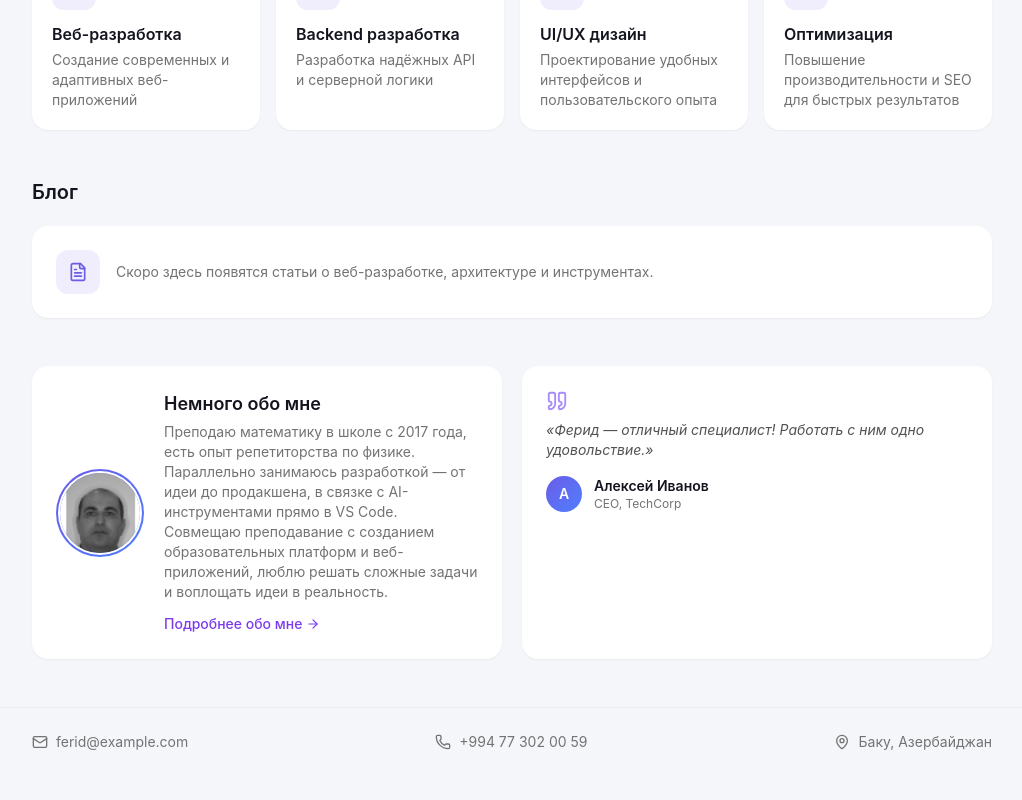
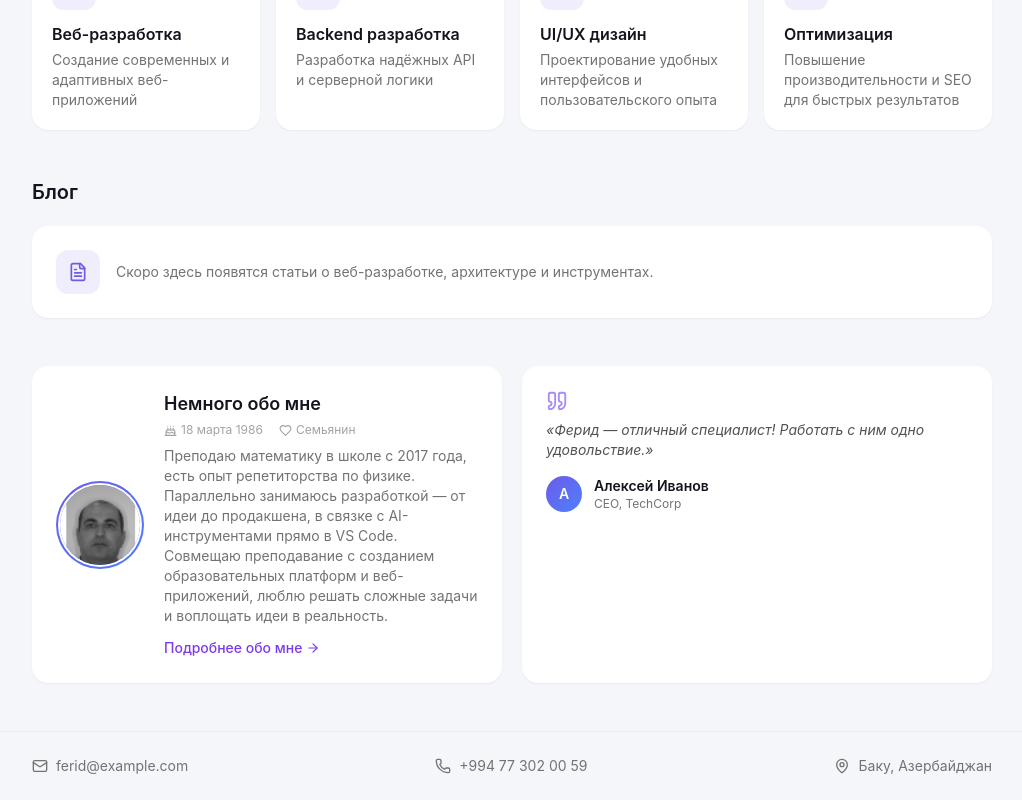
Before and after one commit to mywork2000001-ops/portfolio, a React (Vite) app: page / in a window 1280 px wide. Shown: the part 1396-2196 px from the top of the page, without its empty margins (256-1278 px from the left). Before the commit the page ends 2172 px from the top, so only its background shows below. Built offline with nearby package versions, Linux system fonts and the light colour scheme.

Commit message:
Add birthdate and family-man note to the about section
Per explicit request: shows exact birthdate (18 March 1986) and a
short "семьянин" tag, without listing the number of children.

```diff
--- a/src/components/About.tsx
+++ b/src/components/About.tsx
@@ -1,4 +1,4 @@
-import { Quote, ArrowRight } from 'lucide-react'
+import { Quote, ArrowRight, Cake, Heart } from 'lucide-react'
 import photo from '../assets/foto.png'
 import { testimonial } from '../data/portfolio'
 
@@ -16,7 +16,17 @@ export default function About() {
           </div>
           <div>
             <h2 className="text-lg font-semibold">Немного обо мне</h2>
-            <p className="mt-1 text-sm text-neutral-500 dark:text-neutral-400">
+            <div className="mt-1 flex flex-wrap gap-x-4 gap-y-1 text-xs text-neutral-400 dark:text-neutral-500">
+              <span className="flex items-center gap-1">
+                <Cake size={13} />
+                18 марта 1986
+              </span>
+              <span className="flex items-center gap-1">
+                <Heart size={13} />
+                Семьянин
+              </span>
+            </div>
+            <p className="mt-2 text-sm text-neutral-500 dark:text-neutral-400">
               Преподаю математику в школе с 2017 года, есть опыт репетиторства по физике.
               Параллельно занимаюсь разработкой — от идеи до продакшена, в связке с AI-инструментами
               прямо в VS Code. Совмещаю преподавание с созданием образовательных платформ и
```
